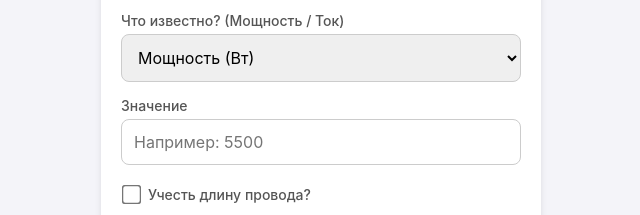
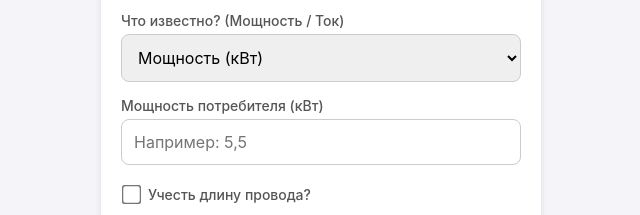
Before and after one commit to DmitryZatonsky/electro-pwa, a plain HTML site: page index.html in a window 1280 px wide. Both pictures are taken after a click on the button "Расчет сечения провода и номинал автомата". Shown: the part 438-653 px from the top of the page, without its empty margins (319-959 px from the left). Drawn offline with Linux system fonts and the light colour scheme.

Commit message:
плейсхолдер в первом разделе

```diff
--- a/app.js
+++ b/app.js
@@ -153,6 +153,7 @@ const el = {
     manualCosPhiCheck: document.getElementById('manualCosPhiCheck'),
     cosPhiGroup: document.getElementById('cosPhiGroup'),
     cosPhiInput: document.getElementById('cosPhiInput'),
+    inputValueLabel: document.getElementById('inputValueLabel'),
     inputValue: document.getElementById('inputValue'),
     calcDropCheck: document.getElementById('calcDropCheck'),
     lengthGroup: document.getElementById('lengthGroup'),
@@ -409,6 +410,18 @@ function updateCosPhiUI(netType) {
 
     el.cosPhiToggleGroup.style.display = 'block';
     el.cosPhiGroup.style.display = el.manualCosPhiCheck.checked ? 'block' : 'none';
+}
+
+function updateInputPlaceholder(inputType) {
+    const isCurrent = inputType === 'current';
+    if (el.inputValueLabel) {
+        el.inputValueLabel.textContent = isCurrent
+            ? 'Ток потребителя (А)'
+            : 'Мощность потребителя (кВт)';
+    }
+    el.inputValue.placeholder = isCurrent
+        ? 'Например: 10'
+        : 'Например: 5,5';
 }
 
 // Основной расчет: сечение провода и номинал автомата
@@ -1266,6 +1279,9 @@ el.netType.addEventListener('change', (e) => {
     updateVoltageUI(e.target.value);
     updateCosPhiUI(e.target.value);
 });
+el.inputType.addEventListener('change', (e) => {
+    updateInputPlaceholder(e.target.value);
+});
 el.manualCosPhiCheck.addEventListener('change', (e) => {
     el.cosPhiGroup.style.display = e.target.checked ? 'block' : 'none';
 });
@@ -1417,6 +1433,7 @@ renderObjectConsumers();
 renderSelectedConsumers();
 updateVoltageUI(el.netType.value);
 updateCosPhiUI(el.netType.value);
+updateInputPlaceholder(el.inputType.value);
 updateShieldInputUI();
 renderShieldExtras();
 renderShieldMainLines();
--- a/index.html
+++ b/index.html
@@ -90,14 +90,14 @@
                 <div class="input-group">
                     <label>Что известно? (Мощность / Ток)</label>
                     <select id="inputType">
-                        <option value="power">Мощность (Вт)</option>
+                        <option value="power">Мощность (кВт)</option>
                         <option value="current">Ток (А)</option>
                     </select>
                 </div>
 
                 <div class="input-group">
-                    <label>Значение</label>
-                    <input type="number" id="inputValue" placeholder="Например: 5500">
+                    <label id="inputValueLabel">Значение</label>
+                    <input type="number" id="inputValue" placeholder="Например: 5,5">
                 </div>
 
                 <div class="input-group" style="margin-top: 20px;">
@@ -190,7 +190,7 @@
                 <p class="hint">Выберите, что известно: сечение вводного кабеля или расчетная мощность.</p>
 
                 <div class="input-group">
-                    <label>Что известно?</label>
+                    <label>Что известно? (Сечение / Мощность)</label>
                     <select id="shieldInputBasis">
                         <option value="section">Сечение вводного кабеля</option>
                         <option value="power">Расчетная мощность</option>
```
